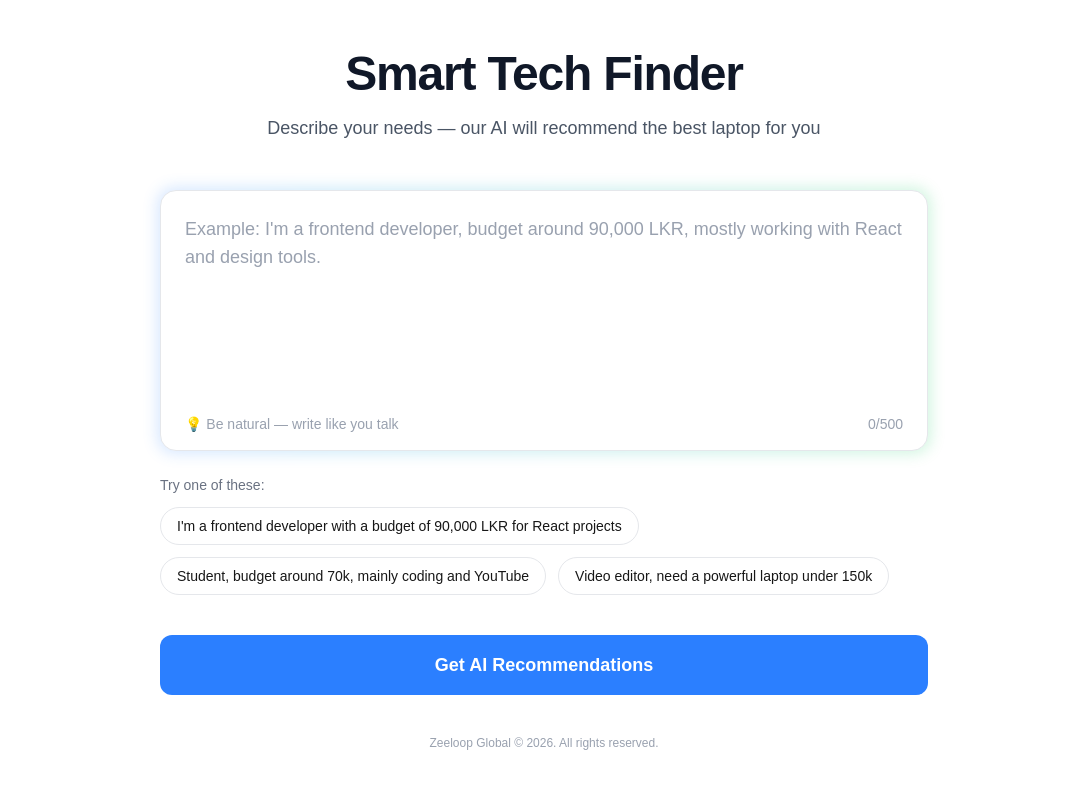
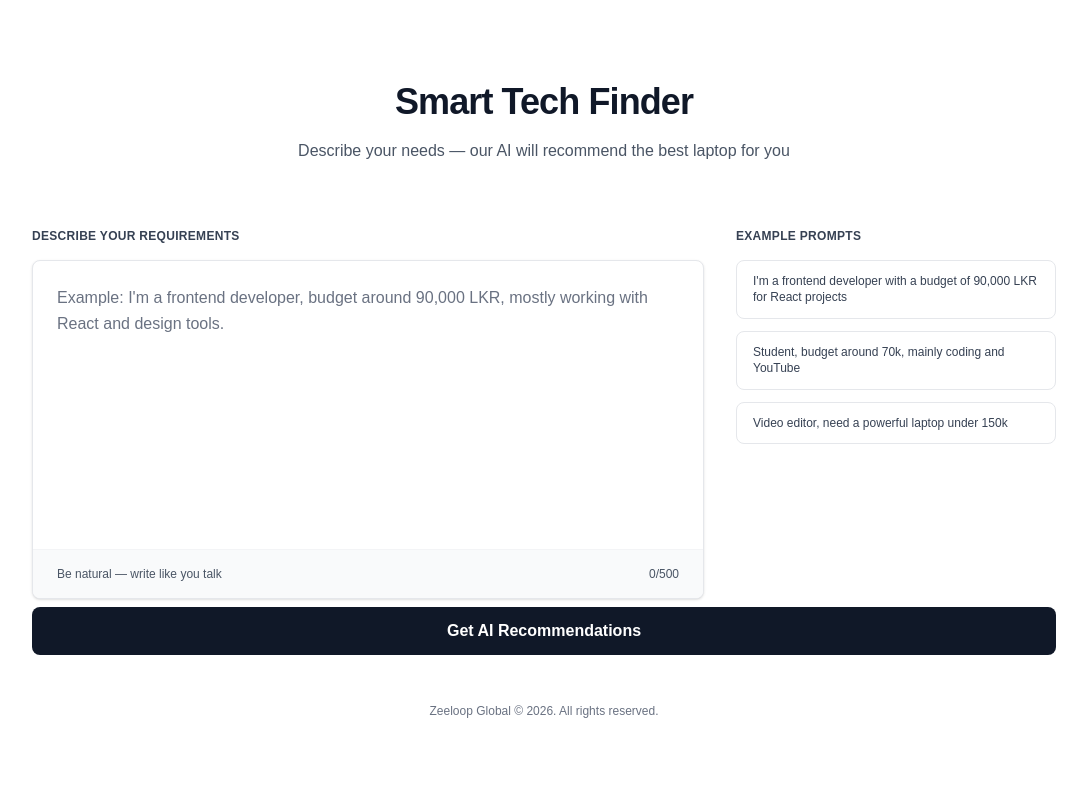
Before and after one commit to ransharirodrigo/TechRecommendationWebsite, a Next.js app: page / in a window 1280 px wide. Shown: the top 786 px of the page, without its empty margins (96-1183 px from the left). Built offline with nearby package versions, Linux system fonts and the light colour scheme.

Commit message:
UI Change

```diff
--- a/app/page.tsx
+++ b/app/page.tsx
@@ -50,49 +50,56 @@ export default function Home() {
   };
 
   return (
-    <div className="min-h-screen bg-white flex items-center justify-center px-6">
-      <div className="w-full max-w-3xl">
+    <div className="min-h-screen bg-white flex items-center justify-center px-8 py-16">
+      <div className="w-full max-w-5xl">
 
         {/* Header */}
-        <div className="text-center mb-12">
-          <h1 className="text-5xl font-extrabold tracking-tight text-gray-900">
+        <div className="text-center mb-16">
+          <h1 className="text-4xl font-bold tracking-tight text-gray-900">
             Smart Tech Finder
           </h1>
-          <p className="mt-4 text-lg text-gray-600">
+          <p className="mt-4 text-base text-gray-600 leading-relaxed">
             Describe your needs — our AI will recommend the best laptop for you
           </p>
         </div>
 
-        {/* Prompt container */}
-        <div className="relative group">
-          <div className="absolute -inset-0.5 bg-gradient-to-r from-blue-500 to-green-500 rounded-2xl blur opacity-20 group-focus-within:opacity-60 transition"></div>
+        {/* Input & Examples Layout */}
+        <div className="grid grid-cols-1 lg:grid-cols-3 gap-8 mb-10">
 
-          <div className="relative bg-white rounded-2xl border border-gray-200">
+          {/* Textarea - Left Side (takes 2 columns on lg) */}
+          <div className="lg:col-span-2">
+            <label className="block text-xs font-semibold text-gray-700 uppercase tracking-wide mb-4">
+              Describe your requirements
+            </label>
+
+            <div className="bg-white border border-gray-200 rounded-lg shadow-sm overflow-hidden h-full flex flex-col">
               <textarea
                 value={prompt}
                 onChange={(e) => setPrompt(e.target.value)}
                 placeholder="Example: I'm a frontend developer, budget around 90,000 LKR, mostly working with React and design tools."
-              rows={6}
-              className="w-full resize-none rounded-2xl p-6 text-lg text-gray-800 placeholder-gray-400 focus:outline-none"
+                rows={8}
+                className="flex-1 resize-none p-6 text-base text-gray-900 placeholder-gray-500 focus:outline-none font-normal leading-relaxed"
               />
 
-            {/* Footer inside prompt */}
-            <div className="flex items-center justify-between px-6 pb-4 text-sm text-gray-400">
-              <span>💡 Be natural — write like you talk</span>
+              {/* Footer inside card */}
+              <div className="flex items-center justify-between px-6 py-4 bg-gray-50 border-t border-gray-100 text-xs text-gray-600">
+                <span>Be natural — write like you talk</span>
                 <span>{prompt.length}/500</span>
               </div>
             </div>
           </div>
 
-        {/* Suggestions */}
-        <div className="mt-6">
-          <p className="text-sm text-gray-500 mb-3">Try one of these:</p>
-          <div className="flex flex-wrap gap-3">
+          {/* Examples Section - Right Side */}
+          <div className="lg:col-span-1">
+            <p className="text-xs font-semibold text-gray-700 uppercase tracking-wide mb-4">
+              Example prompts
+            </p>
+            <div className="space-y-3 flex flex-col h-full">
               {examples.map((ex, i) => (
                 <button
                   key={i}
                   onClick={() => setPrompt(ex)}
-                className="px-4 py-2 text-sm rounded-full border border-gray-200 hover:border-blue-500 hover:text-blue-600 hover:bg-blue-50 transition"
+                  className="text-left px-4 py-3 text-xs text-gray-700 border border-gray-200 rounded-lg bg-white hover:bg-gray-50 hover:border-gray-300 transition-colors font-normal leading-snug"
                 >
                   {ex}
                 </button>
@@ -100,27 +107,26 @@ export default function Home() {
             </div>
           </div>
 
-        {/* Error */}
+        </div>
+
+        {/* Error Message */}
         {error && (
-          <div className="mt-6 text-red-600 bg-red-50 border border-red-200 p-4 rounded-xl">
+          <div className="mb-6 px-4 py-3 bg-red-50 border border-red-200 rounded-lg text-sm text-red-700">
             {error}
           </div>
         )}
 
-        {/* CTA */}
+        {/* CTA Button */}
         <button
           onClick={handleSubmit}
           disabled={loading}
-          className="w-full mt-10 py-4 rounded-xl text-lg font-semibold text-white
-         bg-blue-500 hover:bg-blue-600
-          hover:shadow-lg hover:shadow-blue-200
-          transition-all"
+          className="w-full py-3 px-6 bg-gray-900 text-white font-semibold text-base rounded-lg hover:bg-gray-800 transition-colors disabled:opacity-60 disabled:cursor-not-allowed"
         >
           {loading ? "AI is thinking..." : "Get AI Recommendations"}
         </button>
 
         {/* Footer */}
-        <p className="text-center text-xs text-gray-400 mt-10">
+        <p className="text-center text-xs text-gray-500 mt-12">
           Zeeloop Global &copy; 2026. All rights reserved.
         </p>
 
--- a/app/results/page.tsx
+++ b/app/results/page.tsx
@@ -32,6 +32,30 @@ export default function ResultsPage() {
         description: "Lightweight MacBook with excellent battery and performance for developers.",
         tags: ["UI Design", "Lightweight", "Apple"],
         badge: "Premium"
+      },
+      {
+        name: "Dell Inspiron 15",
+        price: 89000,
+        image: "/laptops/dell-inspiron.png",
+        description: "15.6-inch laptop with Intel i5, 16GB RAM, ideal for development and daily tasks.",
+        tags: ["Web Development", "Intel i5", "16GB RAM"],
+        badge: "Best Value"
+      },
+      {
+        name: "HP Pavilion",
+        price: 76000,
+        image: "/laptops/hp-pavilion.png",
+        description: "Affordable laptop suitable for students and general use.",
+        tags: ["Student", "General Use"],
+        badge: "Student Pick"
+      },
+      {
+        name: "MacBook Air M2",
+        price: 150000,
+        image: "/laptops/macbook-air.png",
+        description: "Lightweight MacBook with excellent battery and performance for developers.",
+        tags: ["UI Design", "Lightweight", "Apple"],
+        badge: "Premium"
       }
     ];
 
@@ -39,55 +63,66 @@ export default function ResultsPage() {
   }, []);
 
   return (
-    <div className="min-h-screen bg-gray-50 px-6 py-12">
-      <div className="max-w-6xl mx-auto">
+    <div className="min-h-screen bg-white">
+      <div className="max-w-7xl mx-auto px-8 py-16">
 
-        {/* Header */}
-        <div className="mb-12 text-center">
-          <h1 className="text-4xl font-extrabold text-gray-900">
-            Recommended for You
-          </h1>
-          <p className="mt-3 text-gray-600">
-            Based on your needs and budget
-          </p>
+        {/* Header Section - Single Row */}
+        <div className="flex items-start justify-between mb-16">
+          <div>
+            <h1 className="text-5xl font-bold text-gray-900 tracking-tight">
+              Recommended for You
+            </h1>
+            <p className="mt-3 text-base text-gray-500 font-normal">
+              Based on your needs and budget
+            </p>
+          </div>
+
+          <button
+            onClick={() => router.push("/")}
+            className="px-6 py-2.5 border border-gray-300 text-gray-700 rounded-lg hover:bg-gray-50 transition-colors font-medium text-sm whitespace-nowrap"
+          >
+            ← Start new recommendation
+          </button>
         </div>
 
-        {/* Cards */}
+        {/* Cards Grid */}
         <div className="grid gap-8 sm:grid-cols-2 lg:grid-cols-3">
           {results.map((product, index) => (
             <div
               key={index}
-              className="relative bg-white border border-gray-200 rounded-3xl p-6 shadow-lg hover:shadow-2xl transition-all hover:-translate-y-2"
+              className="relative bg-white border border-gray-200 rounded-lg p-8 shadow-sm hover:shadow-md transition-shadow duration-200"
             >
               {/* Badge */}
               {product.badge && (
-                <div className="absolute top-4 right-4 px-3 py-1 rounded-full bg-blue-600 text-white text-xs font-bold">
+                <div className="absolute top-6 right-6 px-2.5 py-1 rounded-md bg-gray-100 text-gray-700 text-xs font-semibold tracking-wide">
                   {product.badge}
                 </div>
               )}
 
-              {/* Image */}
-              <div className="h-48 flex items-center justify-center mb-5">
+              {/* Image Container */}
+              <div className="h-56 flex items-center justify-center mb-8 bg-gray-50 rounded-lg">
                 <img
                   src={product.image}
                   alt={product.name}
-                  className="max-h-full object-contain rounded-xl"
+                  className="max-h-full max-w-full object-contain"
                 />
               </div>
 
-              {/* Info */}
-              <h2 className="text-lg font-bold text-gray-900">{product.name}</h2>
-              <p className="mt-2 text-sm text-gray-600 line-clamp-3">
+              {/* Product Info */}
+              <h2 className="text-lg font-semibold text-gray-900">
+                {product.name}
+              </h2>
+              <p className="mt-3 text-sm text-gray-600 leading-relaxed line-clamp-2">
                 {product.description}
               </p>
 
               {/* Tags */}
               {product.tags && (
-                <div className="flex flex-wrap gap-2 mt-3">
+                <div className="flex flex-wrap gap-2 mt-5">
                   {product.tags.map((tag, i) => (
                     <span
                       key={i}
-                      className="text-xs px-3 py-1 rounded-full bg-blue-100 text-blue-700 font-semibold"
+                      className="inline-block text-xs px-2.5 py-1 rounded-md bg-gray-100 text-gray-700 font-medium"
                     >
                       {tag}
                     </span>
@@ -95,12 +130,12 @@ export default function ResultsPage() {
                 </div>
               )}
 
-              {/* Footer */}
-              <div className="flex items-center justify-between mt-6">
-                <span className="text-xl font-extrabold text-blue-600">
+              {/* Footer - Price and Button */}
+              <div className="flex items-center justify-between mt-8 pt-8 border-t border-gray-100">
+                <span className="text-2xl font-bold text-gray-900">
                   ₹ {product.price.toLocaleString()}
                 </span>
-                <button className="px-4 py-2 bg-blue-600 text-white rounded-xl font-semibold hover:bg-blue-700 transition">
+                <button className="px-5 py-2.5 bg-gray-900 text-white rounded-lg hover:bg-gray-800 transition-colors font-medium text-sm">
                   View Details
                 </button>
               </div>
@@ -108,16 +143,6 @@ export default function ResultsPage() {
           ))}
         </div>
 
-        {/* Back button */}
-        <div className="mt-16 text-center">
-          <button
-            onClick={() => router.push("/")}
-            className="px-6 py-3 bg-gray-200 text-gray-700 rounded-xl hover:bg-gray-300 transition font-semibold"
-          >
-            ← Start a new recommendation
-          </button>
-        </div>
-
       </div>
     </div>
   );
```
Lines whose indentation alone changed are shown as unchanged.
